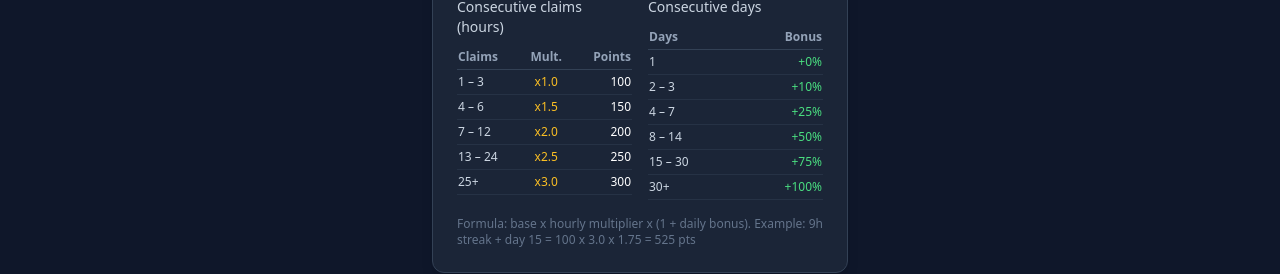
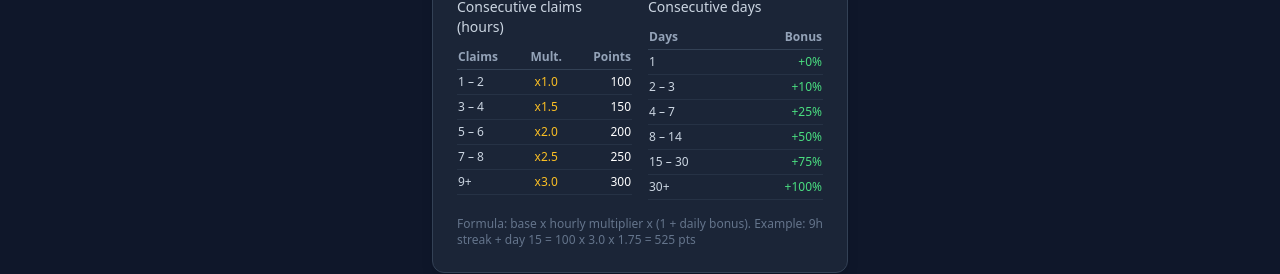
Before and after one commit to Palmve/freeboli, a Next.js app: page /faucet in a window 1280 px wide. Shown: the part 495-769 px from the top of the page. Built offline with nearby package versions, Linux system fonts and the light colour scheme; no server answers; the database is empty.

Commit message:
UI: Actualización de la tabla de rachas en Faucet

```diff
--- a/src/app/faucet/page.tsx
+++ b/src/app/faucet/page.tsx
@@ -35,11 +35,11 @@ interface CaptchaInfo {
 }
 
 const HOURLY_TABLE = [
-  { range: "1 – 3", mult: "x1.0", pts: 100 },
-  { range: "4 – 6", mult: "x1.5", pts: 150 },
-  { range: "7 – 12", mult: "x2.0", pts: 200 },
-  { range: "13 – 24", mult: "x2.5", pts: 250 },
-  { range: "25+", mult: "x3.0", pts: 300 },
+  { range: "1 – 2", mult: "x1.0", pts: 100 },
+  { range: "3 – 4", mult: "x1.5", pts: 150 },
+  { range: "5 – 6", mult: "x2.0", pts: 200 },
+  { range: "7 – 8", mult: "x2.5", pts: 250 },
+  { range: "9+", mult: "x3.0", pts: 300 },
 ];
 
 const DAILY_TABLE = [
```
